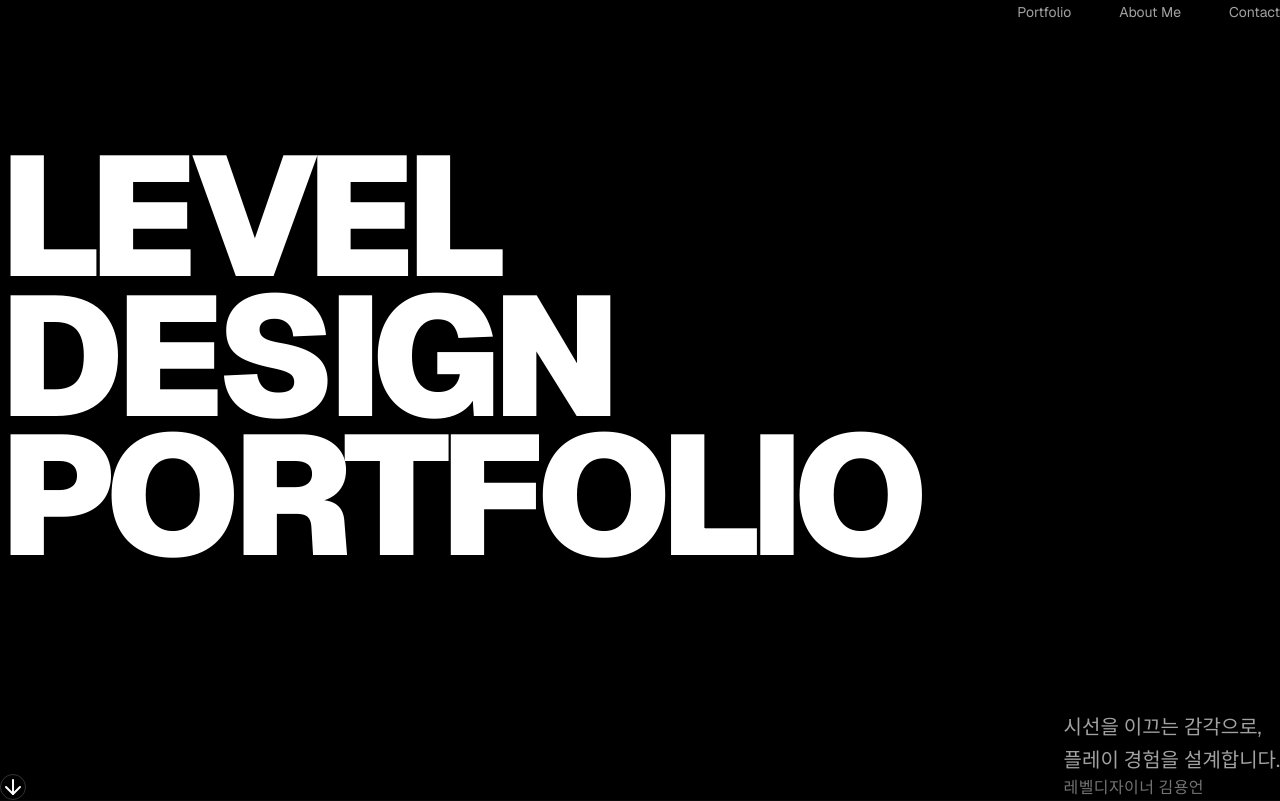
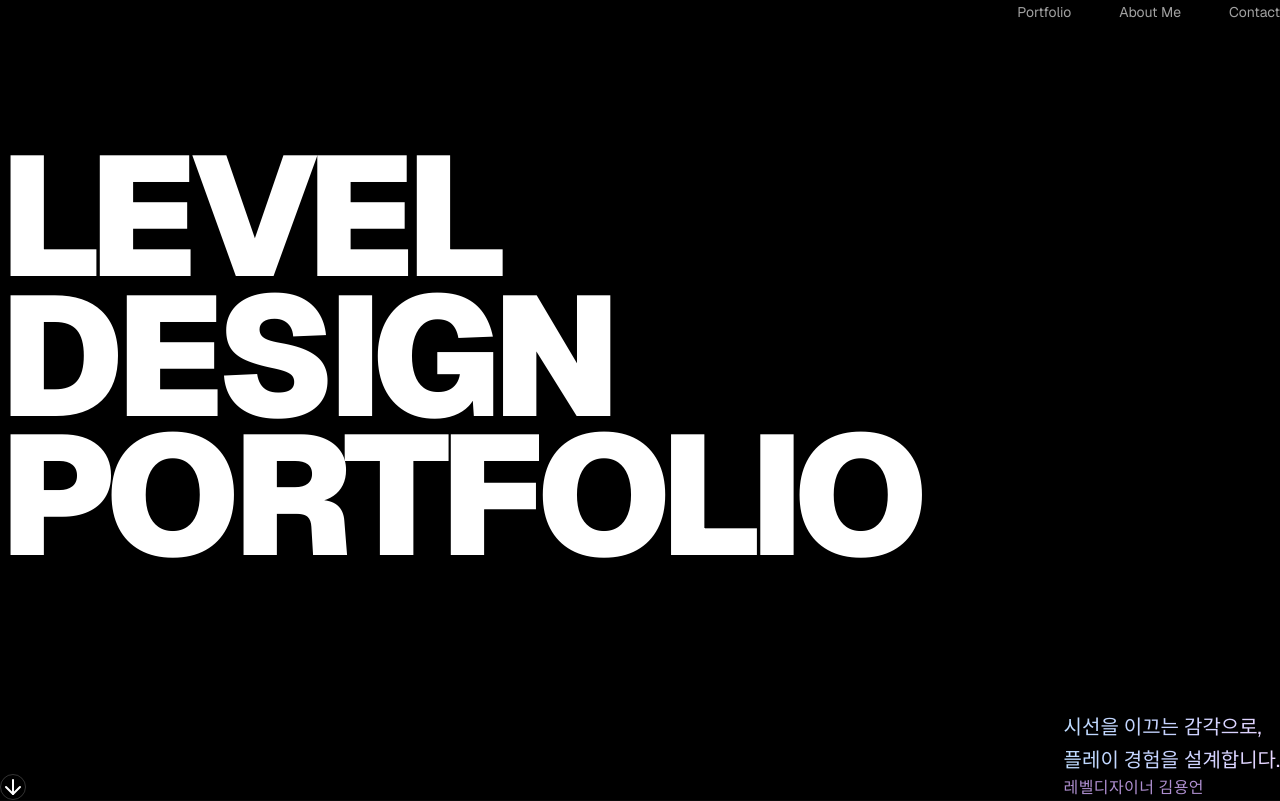
Before and after one commit to LAii980514/Portfolio, a Next.js app: page / in a window 1280 px wide. Shown: the top 801 px of the page. Built offline with nearby package versions, Linux system fonts and the light colour scheme.

Commit message:
style: apply pastel gradient to hero subtitle text

```diff
--- a/src/components/portfolio/hero.tsx
+++ b/src/components/portfolio/hero.tsx
@@ -64,11 +64,11 @@ export function Hero() {
             transition={{ duration: 0.8, delay: 0.5, ease: [0.16, 1, 0.3, 1] }}
             className="max-w-md sm:text-left text-left sm:max-w-xs md:max-w-sm lg:max-w-md"
           >
-            <p className="text-lg md:text-xl font-normal text-neutral-400 leading-relaxed">
+            <p className="text-lg md:text-xl font-normal bg-gradient-to-r from-blue-200 via-indigo-200 to-purple-200 bg-clip-text text-transparent leading-relaxed">
               시선을 이끄는 감각으로,<br />
               플레이 경험을 설계합니다.
             </p>
-            <p className="mt-4 text-neutral-500 font-medium tracking-wide">
+            <p className="mt-4 text-purple-300/80 font-medium tracking-wide">
               레벨디자이너 김용언
             </p>
           </motion.div>
```
